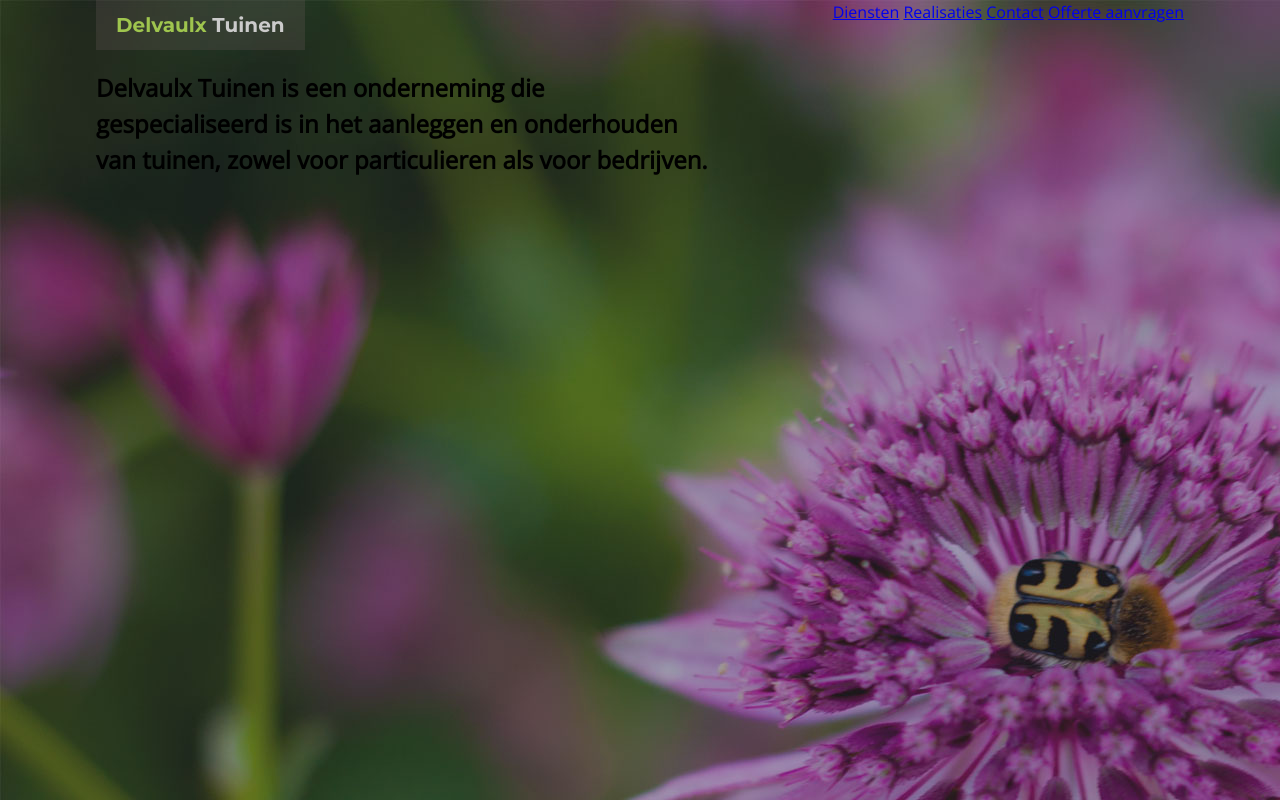
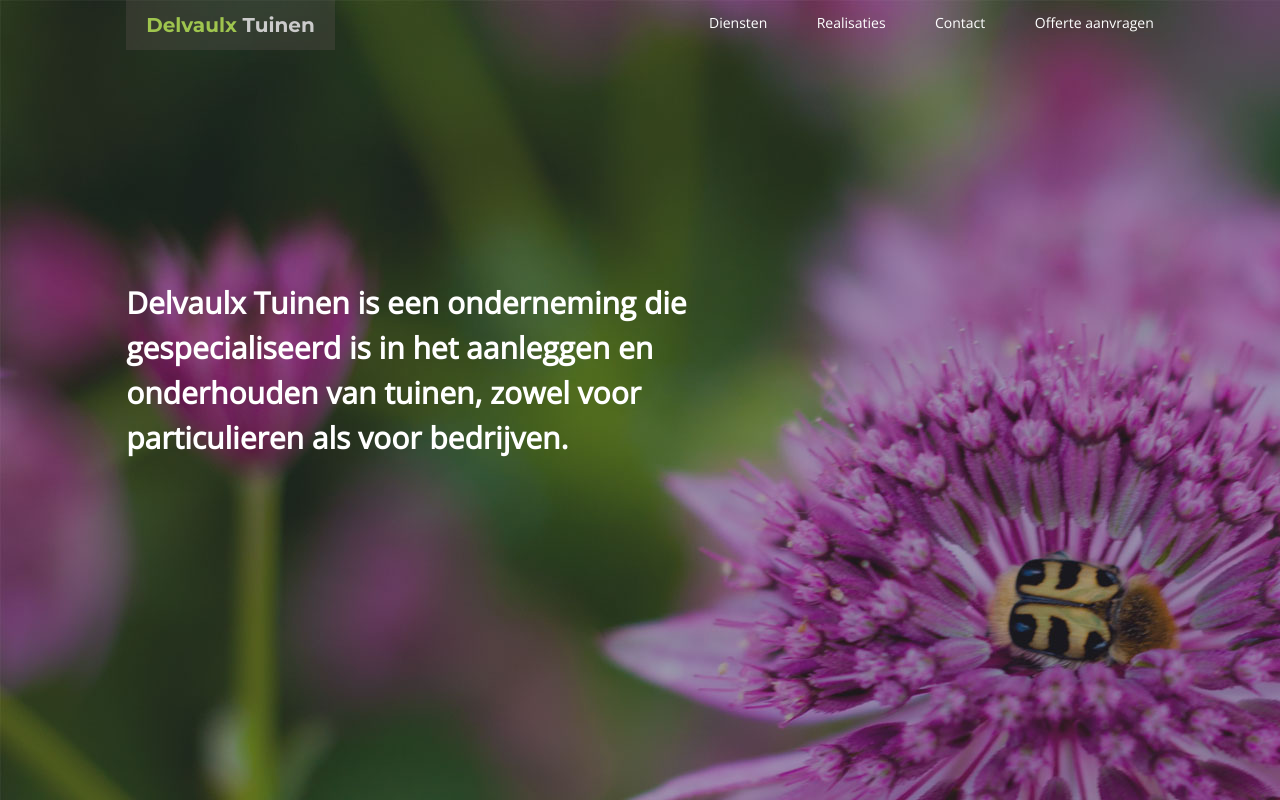
Before and after one commit to mic9787/delvaulxtuinen.be, a website: page index.html in a window 1280 px wide. Drawn offline with nearby package versions, Linux system fonts and the light colour scheme.

Commit message:
no message

```diff
--- a/resources/sass/pages/_homepage.scss
+++ b/resources/sass/pages/_homepage.scss
@@ -11,5 +11,12 @@
     }
 }
 .brand-slogan {
+    font-size: 30px;
+    font-weight: 700;
+    color: white;
     max-width: rem(625);
+    padding-top: 20%;
+    @include media($mobile){
+        padding-top: 5%;
+    }
 }
--- a/resources/sass/partials/_grid.scss
+++ b/resources/sass/partials/_grid.scss
@@ -1,6 +1,4 @@
 .container {
     @include outer-container();
-    @include media($mobile) {
-        @include pad(0 default);
-    }
+    @include pad(0 default);
 }
--- a/resources/sass/partials/_header.scss
+++ b/resources/sass/partials/_header.scss
@@ -11,4 +11,17 @@
 
 .navigation {
     float: right;
+    padding-top: 10px;
+    a, a:link, a:visited {
+        font-size: em(14px);
+        color: white;
+        margin: 0 $gutter;
+        text-decoration: none;
+        &:last-child {
+            margin-right: 0;
+        }
+        &:hover, &:focus, &:active {
+            text-decoration: underline;
+        }
+    }
 }
```
Also changed, not shown: resources/css/main.css.
